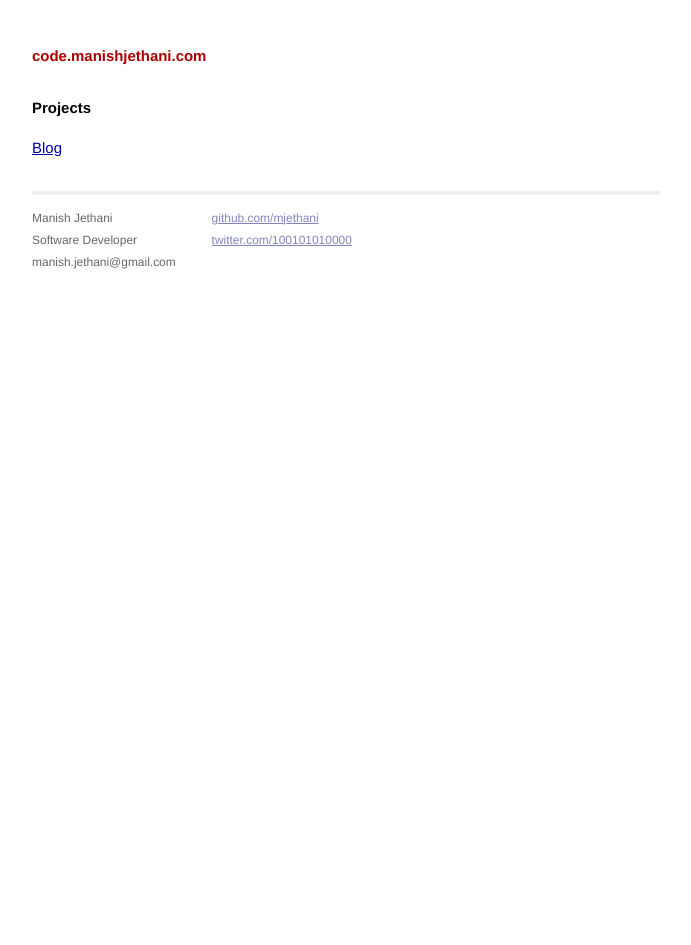
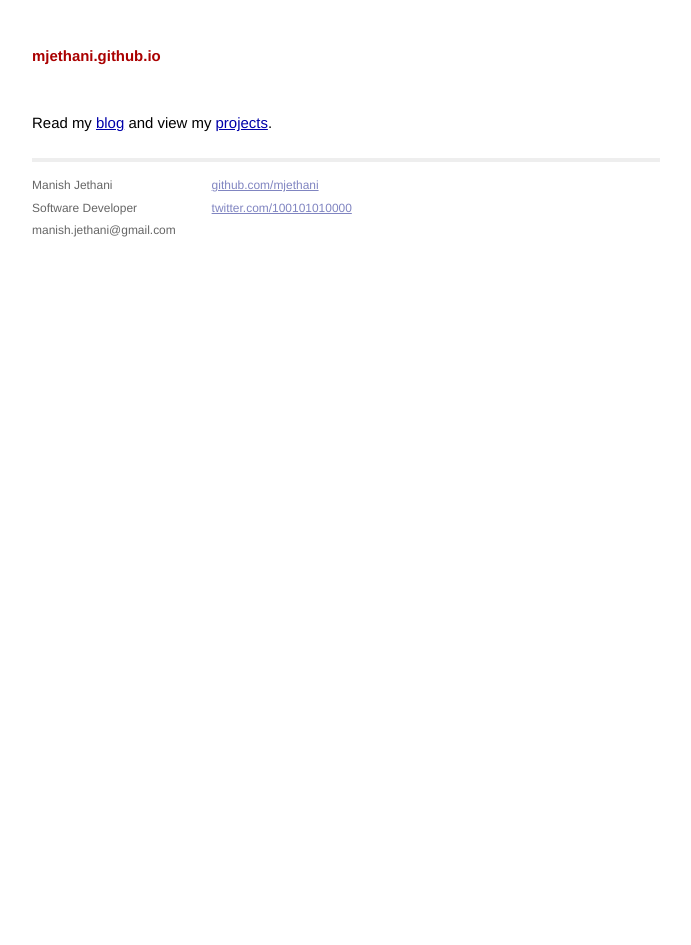
Before and after one commit to mjethani/mjethani.github.io, a Jekyll site: the page built from index.html, in a window 1280 px wide. Shown: the whole page, without its empty margins (294-985 px from the left). Built offline with Jekyll 4.4.1, drawn with Linux system fonts in a browser that asks for light colours; Markdown is read by kramdown in place of the engine named in the settings.

Commit message:
link to blog and projects

```diff
--- a/_config.yml
+++ b/_config.yml
@@ -1,3 +1,3 @@
-name: code.manishjethani.com
+name: mjethani.github.io
 markdown: redcarpet
 pygments: true
--- a/index.html
+++ b/index.html
@@ -1,14 +1,17 @@
 ---
 layout: default
-title: code.manishjethani.com
+title: mjethani.github.io
 ---
 
 <div id="home">
+  <p>
+    Read my <a href="https://blog.manishjethani.com/">blog</a> and view my <a href="https://github.com/mjethani?tab=repositories">projects</a>.
+  <p>
+  <!--
   <h1>Projects</h1>
   <ul class="posts">
     <li><a href="https://github.com/mjethani/blog">Blog</a></li>
   </ul>
-  <!--
   <h1>Blog Posts</h1>
   <ul class="posts">
     {% for post in site.posts %}
```
Also changed, not shown: README.md (deleted).
